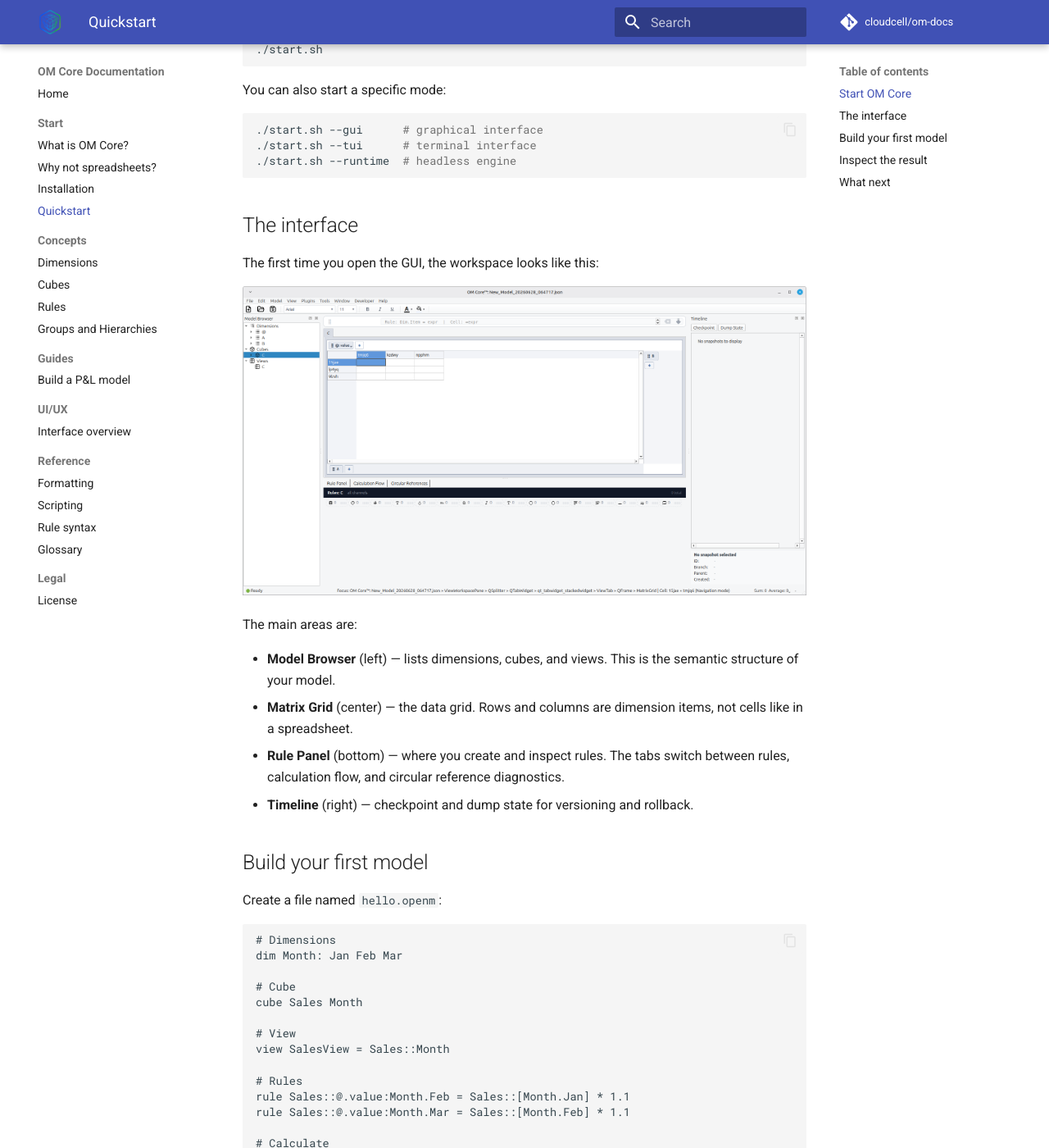
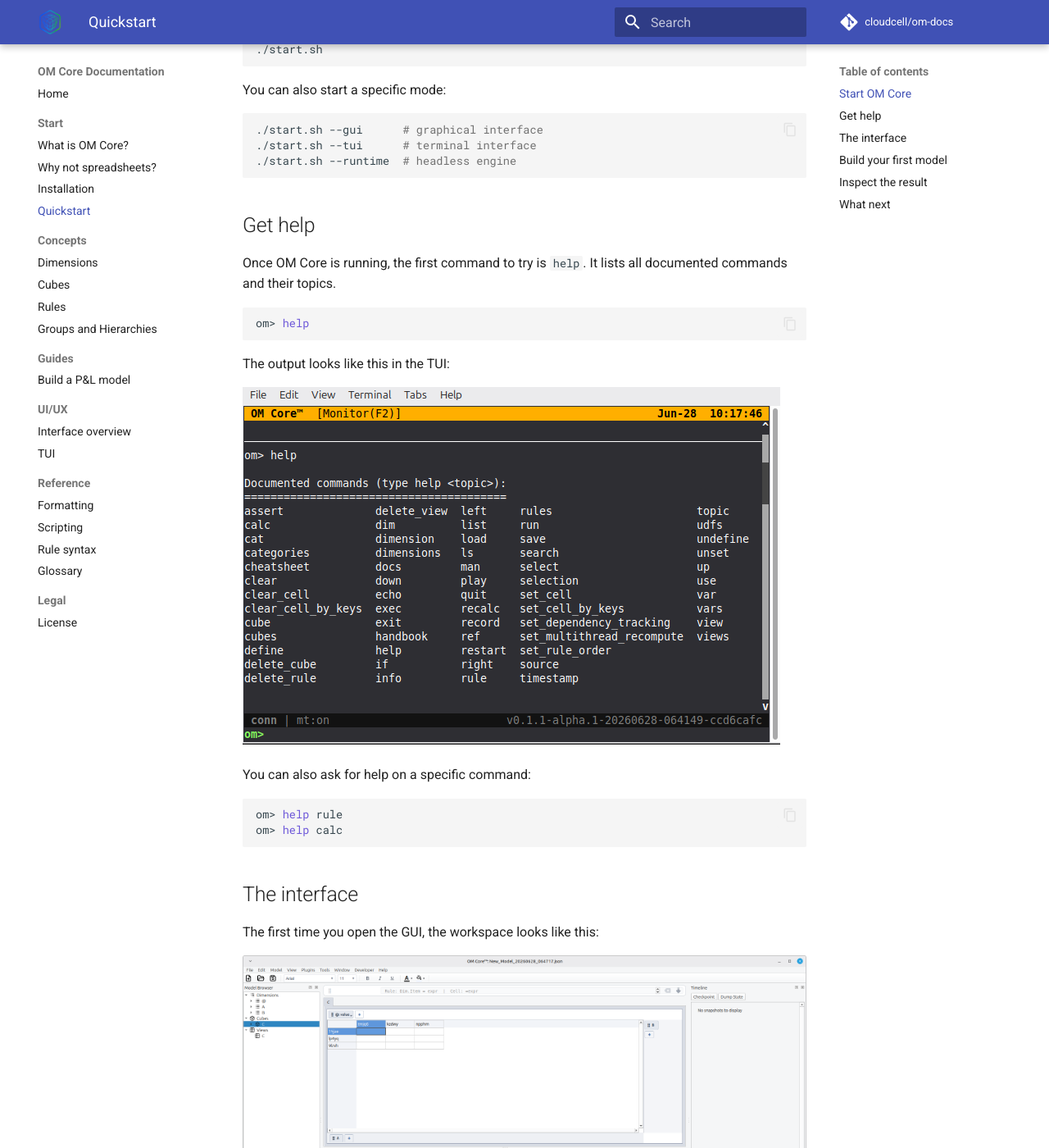
Before and after one commit to cloudcell/om-docs, an MkDocs documentation site: the page built from docs/start/quickstart.md, in a window 1280 px wide and 1400 px high, scrolled down 341 px. Shown: the whole window at 82% size. Built offline with MkDocs 1.6.1 and Material for MkDocs 9.7.7, drawn with Linux system fonts in a browser that asks for light colours; comment, search, counter and statistics services are not loaded.

Commit message:
docs: add help command section to quickstart and TUI page to navigation

````diff
--- a/docs/start/quickstart.md
+++ b/docs/start/quickstart.md
@@ -18,6 +18,25 @@ You can also start a specific mode:
 ./start.sh --gui      # graphical interface
 ./start.sh --tui      # terminal interface
 ./start.sh --runtime  # headless engine
+```
+
+## Get help
+
+Once OM Core is running, the first command to try is `help`. It lists all documented commands and their topics.
+
+```bash
+om> help
+```
+
+The output looks like this in the TUI:
+
+![OM Core help command](../assets/images/om-core-help.png)
+
+You can also ask for help on a specific command:
+
+```bash
+om> help rule
+om> help calc
 ```
 
 ## The interface
--- a/mkdocs.yml
+++ b/mkdocs.yml
@@ -45,6 +45,7 @@ nav:
       - Build a P&L model: guides/building-a-pl-model.md
   - UI/UX:
       - Interface overview: ui-ux/interface.md
+      - TUI: ui-ux/tui.md
   - Reference:
       - Formatting: reference/formatting.md
       - Scripting: reference/scripting.md
````
Also changed, not shown: docs/ui-ux/tui.md (added, +65 -0 lines), docs/assets/images/om-core-help.png (added), docs/assets/images/om-core-tui.png (added).
